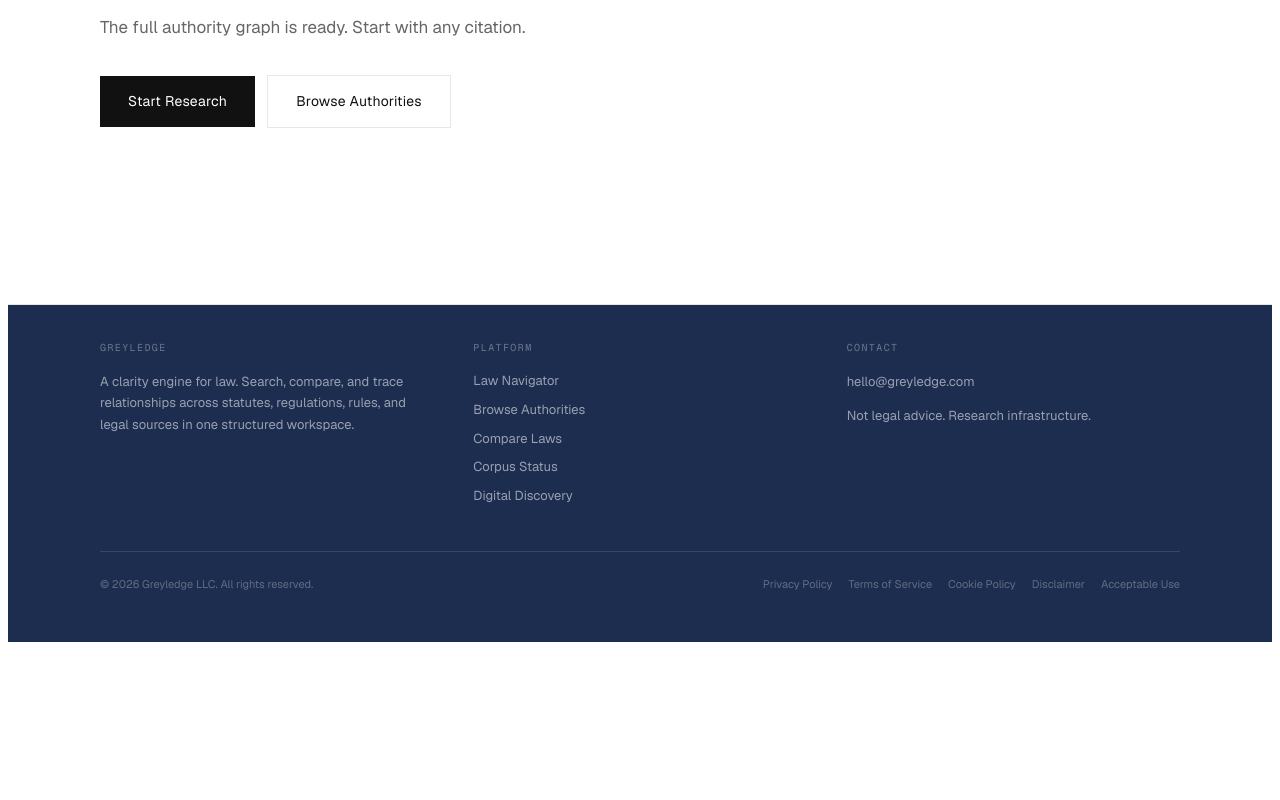
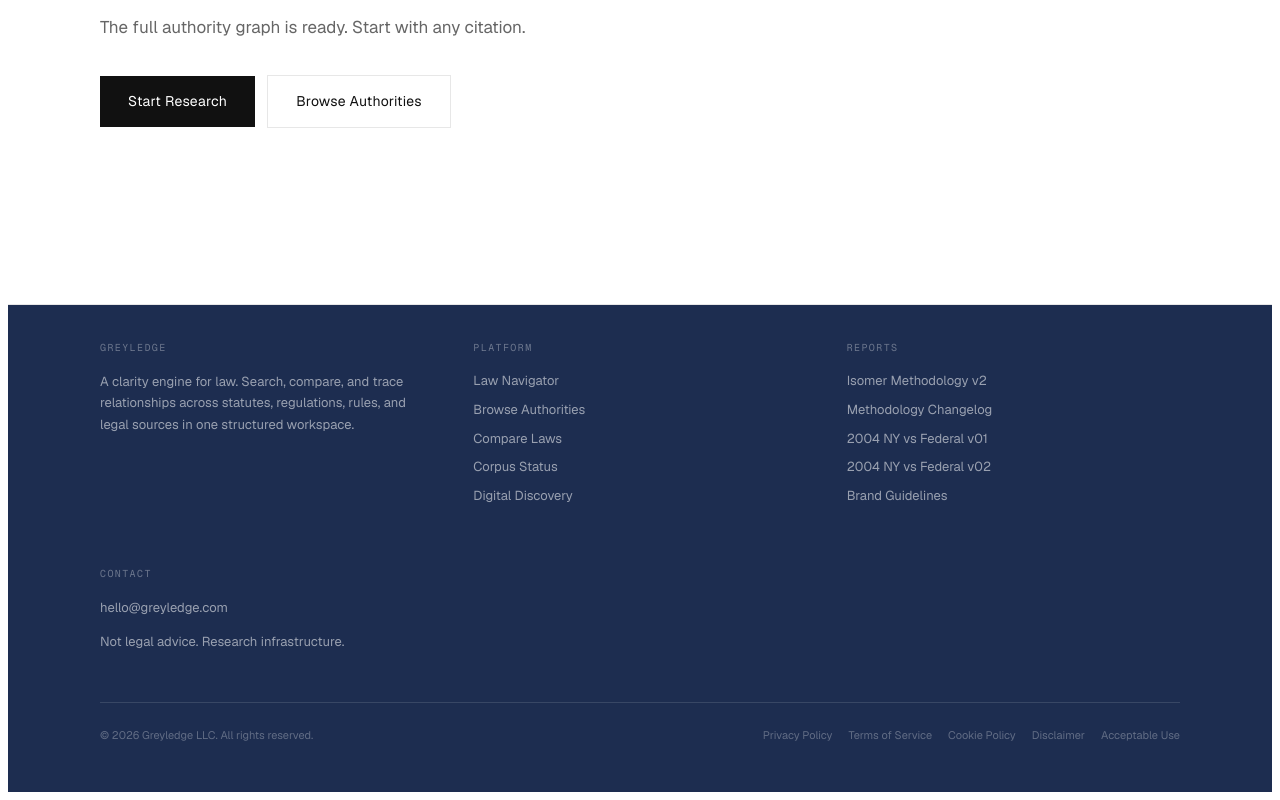
Before and after one commit to laurenproctor/statute-chain-scaffold, a Next.js app in the folder apps/web/: page / in a window 1280 px wide. Shown: the part 3831-4631 px from the top of the page. Before the commit the page ends 4481 px from the top, so only its background shows below. Built offline with nearby package versions, Linux system fonts and the light colour scheme.

Commit message:
Deploy v.01 to vercel

```diff
--- a/apps/web/components/ui/Footer.tsx
+++ b/apps/web/components/ui/Footer.tsx
@@ -18,6 +18,14 @@
           <Link href="/compare" className="footer-col-link">Compare Laws</Link>
           <Link href="/corpus" className="footer-col-link">Corpus Status</Link>
           <Link href="/digital-discovery" className="footer-col-link">Digital Discovery</Link>
+        </div>
+        <div>
+          <p className="footer-col-label">Reports</p>
+          <a href="/isomer-analysis-methodology-2024.04.17-v2.html" className="footer-col-link" target="_blank" rel="noopener noreferrer">Isomer Methodology v2</a>
+          <a href="/isomer-analysis-methodology-changelog.html" className="footer-col-link" target="_blank" rel="noopener noreferrer">Methodology Changelog</a>
+          <a href="/isomer-analysis-2004-ny-vs-federal-v01-ai-unweighted.html" className="footer-col-link" target="_blank" rel="noopener noreferrer">2004 NY vs Federal v01</a>
+          <a href="/isomer-analysis-2004-ny-vs-federal-v02-ai-weighted.html" className="footer-col-link" target="_blank" rel="noopener noreferrer">2004 NY vs Federal v02</a>
+          <a href="/brand-guidelines.html" className="footer-col-link" target="_blank" rel="noopener noreferrer">Brand Guidelines</a>
         </div>
         <div>
           <p className="footer-col-label">Contact</p>
```
